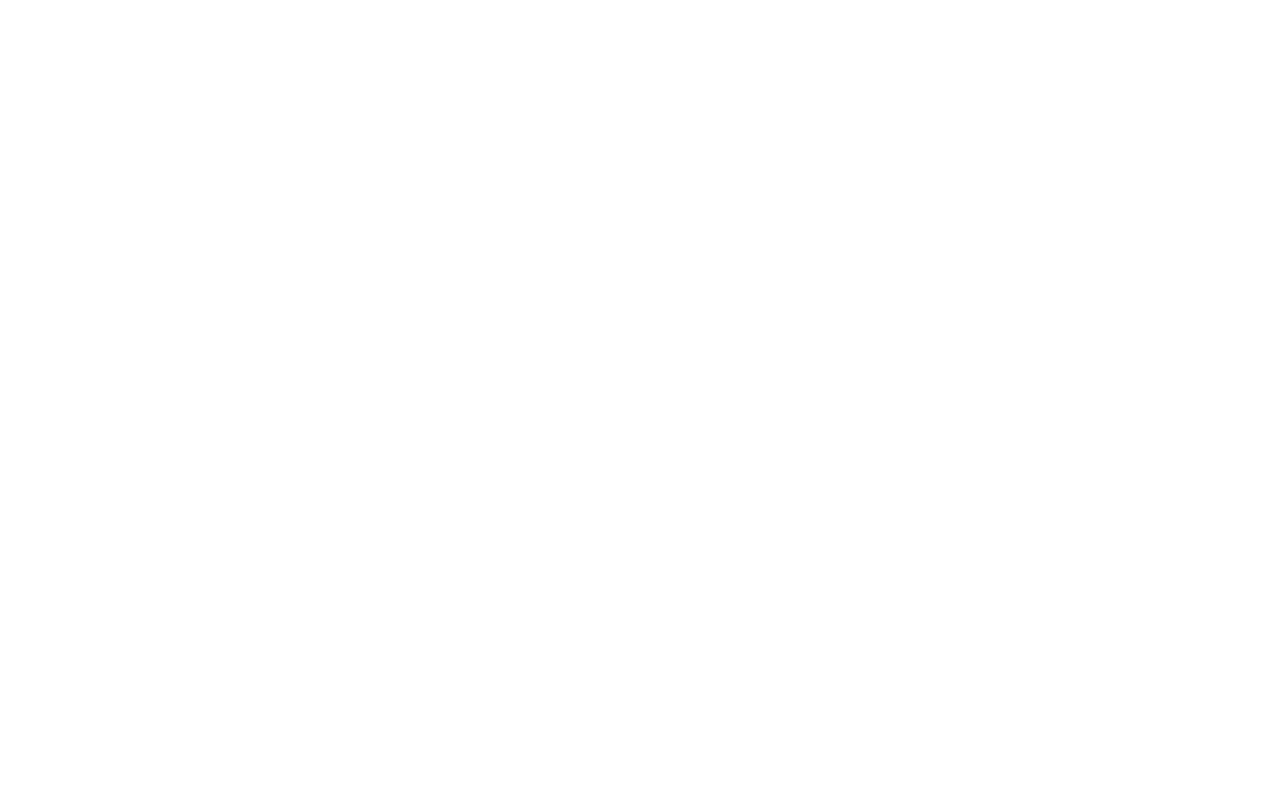
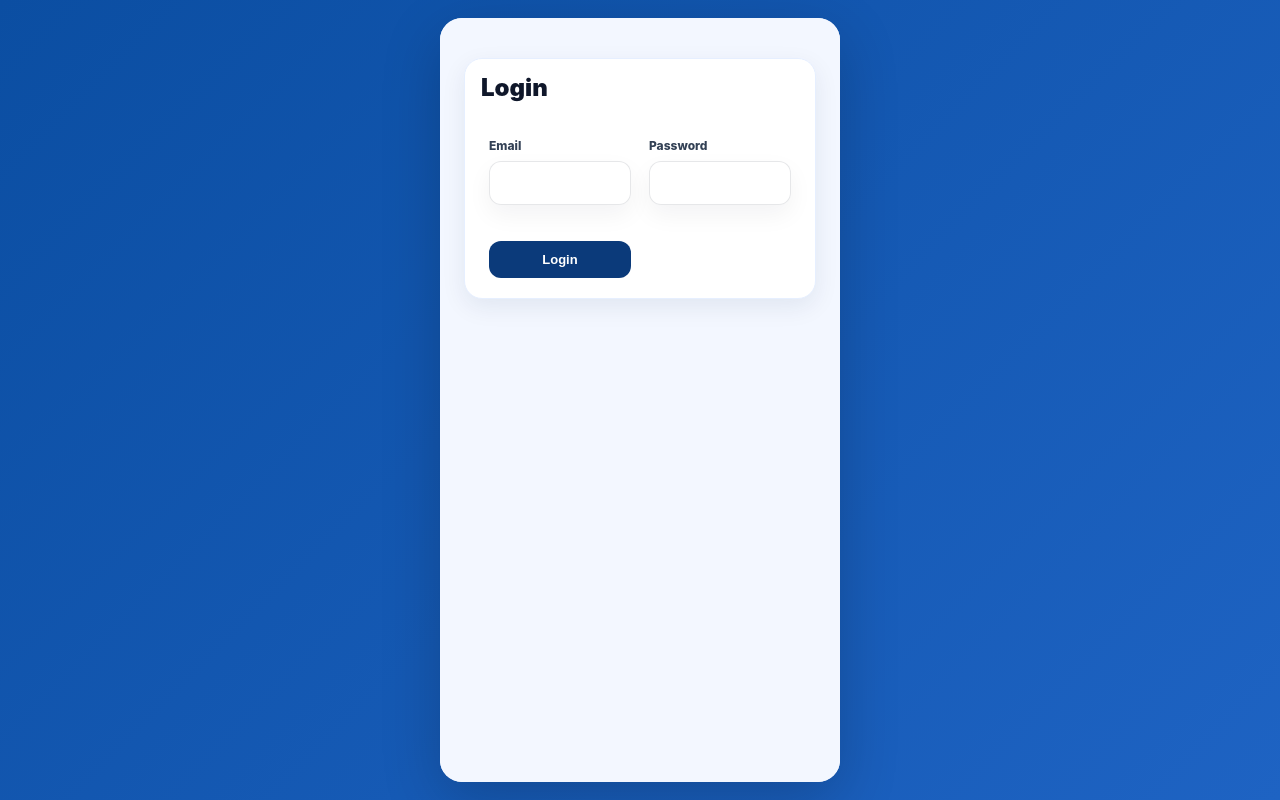
Before and after one commit to wlahmi2027/BrainUP, a React (Vite) app in the folder frontend/brainup-react/: page /login in a window 1280 px wide. Before the commit this address had no page. Built offline with nearby package versions, Linux system fonts and the light colour scheme.

Commit message:
page login semi-fonctionnelle

```diff
--- a/frontend/brainup-react/src/App.jsx
+++ b/frontend/brainup-react/src/App.jsx
@@ -1,7 +1,6 @@
-import "./App.css";
 import { Routes, Route } from "react-router-dom";
-
 import Layout from "./pages/Layout";
+import Login from "./pages/Login";
 import Accueil from "./pages/Accueil";
 import Cours from "./pages/Cours";
 import TableauDeBord from "./pages/TableauDeBord";
@@ -11,10 +10,25 @@
 import Profil from "./pages/Profil";
 import Deconnexion from "./pages/Deconnexion";
 
+import './index.css';
+import './App.css';
+
+import ProtectedRoute from "./components/ProtectedRoute";
+
 export default function App() {
   return (
   <Routes>
-      <Route element={<Layout />}>
+    {/* Public route */}
+    <Route path="/login" element={<Login />} />
+
+    {/* All protected routes inside Layout */}
+    <Route
+      element={
+        <ProtectedRoute>
+          <Layout />
+        </ProtectedRoute>
+      }
+    >
       <Route path="/" element={<Accueil />} />
       <Route path="/cours" element={<Cours />} />
       <Route path="/tableau-de-bord" element={<TableauDeBord />} />
--- /dev/null
+++ b/frontend/brainup-react/src/components/ProtectedRoute.jsx
@@ -0,0 +1,14 @@
+import { Navigate } from "react-router-dom";
+
+export default function ProtectedRoute({ children }) {
+  // Read the login flag from localStorage
+  const isLoggedIn = localStorage.getItem("isLoggedIn") === "true";
+
+  // If not logged in, redirect to login page
+  if (!isLoggedIn) {
+    return <Navigate to="/login" replace />;
+  }
+
+  // Otherwise render the protected content
+  return children;
+}
--- /dev/null
+++ b/frontend/brainup-react/src/pages/Login.jsx
@@ -0,0 +1,63 @@
+import { useState } from "react";
+import { useNavigate } from "react-router-dom";
+
+export default function Login() {
+  const [email, setEmail] = useState("");
+  const [password, setPassword] = useState("");
+  const navigate = useNavigate();
+
+  const handleLogin = async (e) => {
+    e.preventDefault();
+
+    // TODO: replace with API call to Django
+    if (email === "test@example.com" && password === "1234") {
+      localStorage.setItem("isLoggedIn", "true"); // temp auth flag
+      navigate("/tableau-de-bord"); // redirect after login
+    } else {
+      alert("Invalid credentials");
+    }
+  };
+
+  return (
+    <div className="bg">
+      <div className="shell" style={{ maxWidth: "400px", gridTemplateColumns: "1fr" }}>
+        <div className="main" style={{ padding: "40px 24px" }}>
+          <div className="card card--pad login-card">
+            <h2 style={{ marginBottom: "20px", fontWeight: 900, fontSize: "24px" }}>Login</h2>
+            <form onSubmit={handleLogin} className="formGrid">
+              <div className="field">
+                <label className="label">Email</label>
+                <input
+                  className="input"
+                  type="email"
+                  value={email}
+                  onChange={(e) => setEmail(e.target.value)}
+                  required
+                />
+              </div>
+
+              <div className="field">
+                <label className="label">Password</label>
+                <input
+                  className="input"
+                  type="password"
+                  value={password}
+                  onChange={(e) => setPassword(e.target.value)}
+                  required
+                />
+              </div>
+
+              <button
+                type="submit"
+                className="btn btn--primary btn--wide"
+                style={{ marginTop: "20px" }}
+              >
+                Login
+              </button>
+            </form>
+          </div>
+        </div>
+      </div>
+    </div>
+  );
+}
```
Lines whose indentation alone changed are shown as unchanged.
